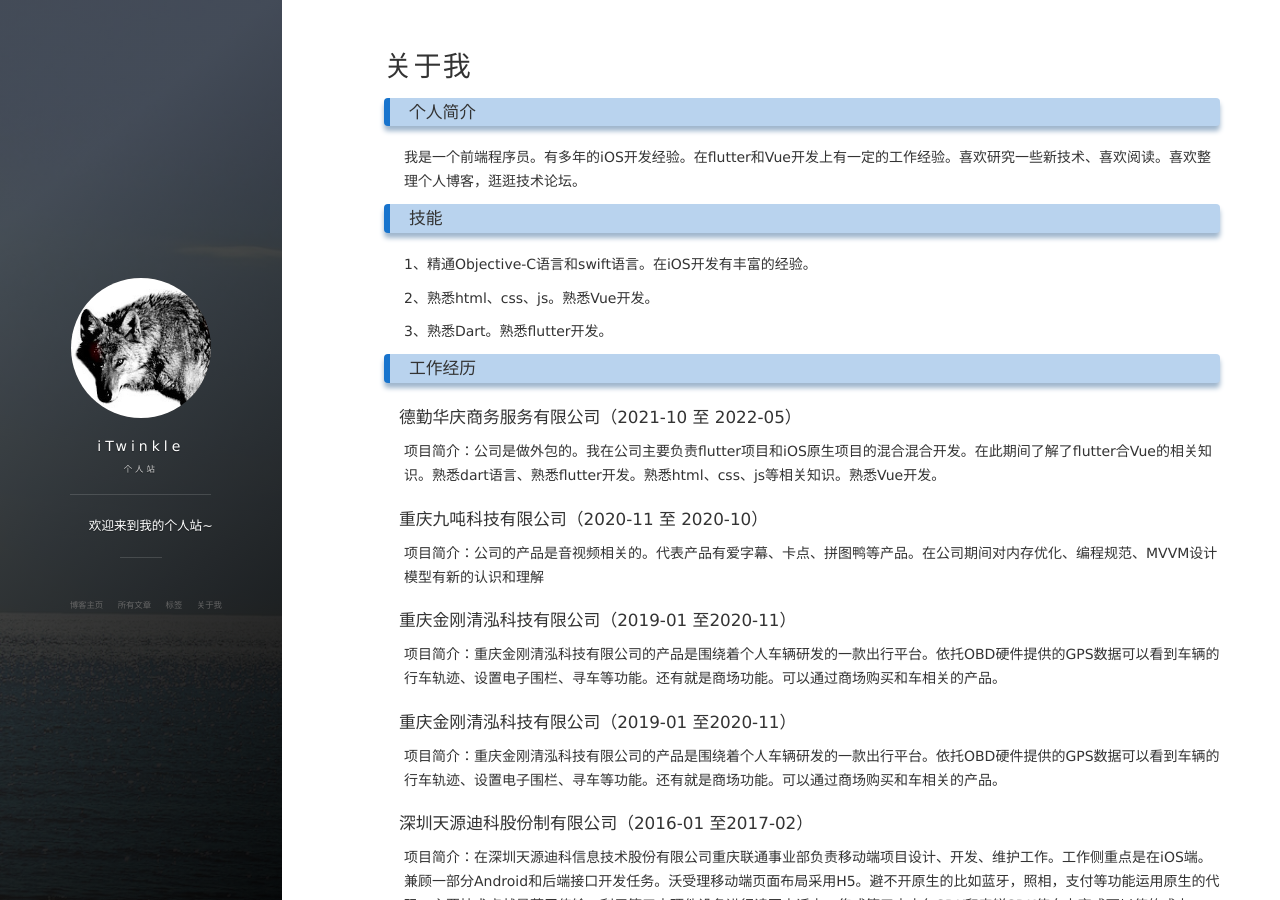
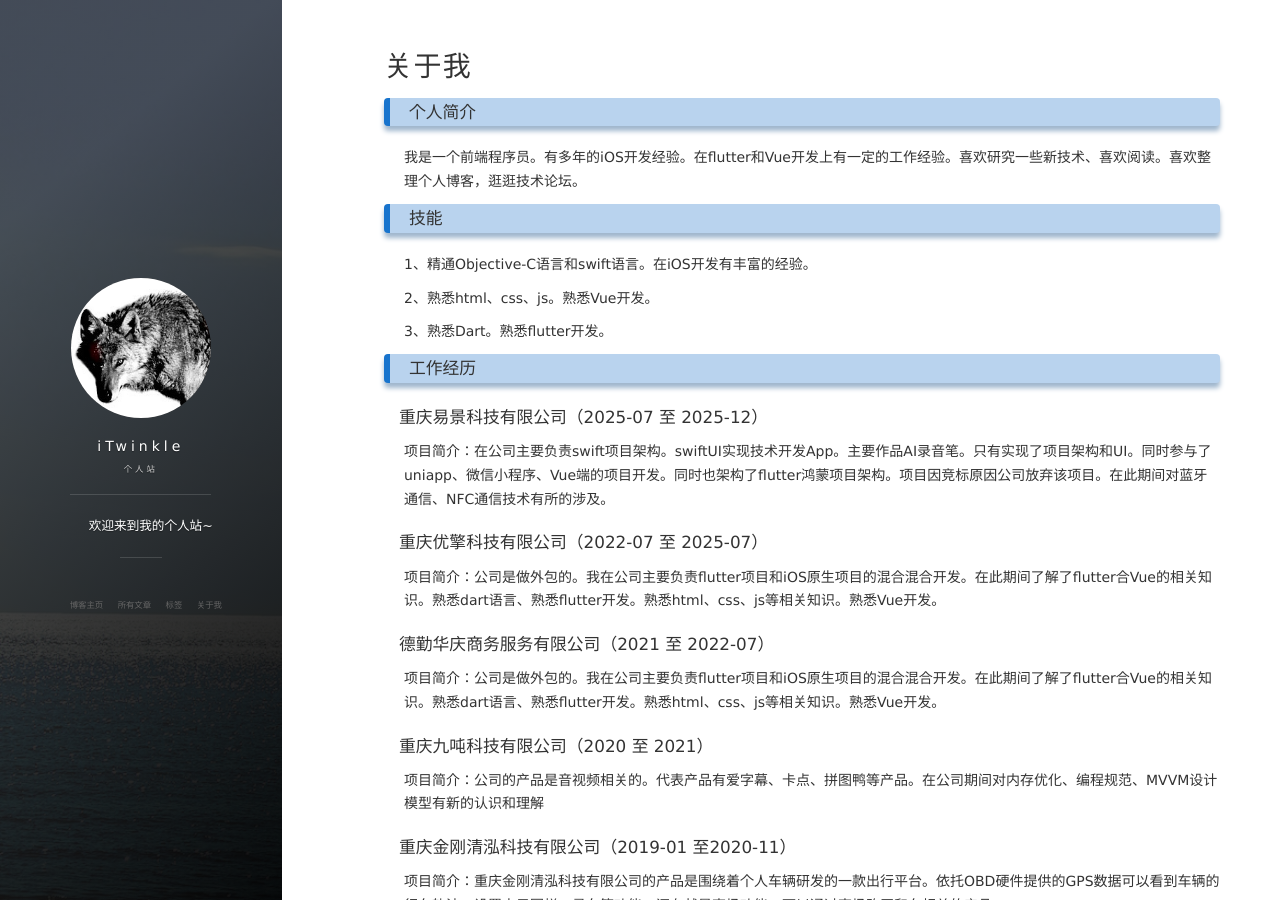
Before and after one commit to iTwinkle/iTwinkle.github.io, a Jekyll site: the page built from about.md, in a window 1280 px wide and 900 px high. Built offline with Jekyll 4.4.1, drawn with Linux system fonts in a browser that asks for light colours; nearby versions of some CDN libraries; comment, search, counter and statistics services are not loaded; some of the changed text lies outside the part shown.

Commit message:
个人简历

```diff
--- a/about.md
+++ b/about.md
@@ -23,12 +23,24 @@ title: 关于我
 <p>
 
 <h3> 工作经历 </h3>
-<h4>德勤华庆商务服务有限公司（2021-10 至 2022-05）</h4>
+
+<h4>重庆易景科技有限公司（2025-07 至 2025-12）</h4>
+<p>
+项目简介：在公司主要负责swift项目架构。swiftUI实现技术开发App。主要作品AI录音笔。只有实现了项目架构和UI。同时参与了uniapp、微信小程序、Vue端的项目开发。同时也架构了flutter鸿蒙项目架构。项目因竞标原因公司放弃该项目。在此期间对蓝牙通信、NFC通信技术有所的涉及。
+<p>
+
+<h4>重庆优擎科技有限公司（2022-07 至 2025-07）</h4>
 <p>
 项目简介：公司是做外包的。我在公司主要负责flutter项目和iOS原生项目的混合混合开发。在此期间了解了flutter合Vue的相关知识。熟悉dart语言、熟悉flutter开发。熟悉html、css、js等相关知识。熟悉Vue开发。
 <p>
 
-<h4> 重庆九吨科技有限公司（2020-11 至 2020-10）</h4>
+
+<h4>德勤华庆商务服务有限公司（2021 至 2022-07）</h4>
+<p>
+项目简介：公司是做外包的。我在公司主要负责flutter项目和iOS原生项目的混合混合开发。在此期间了解了flutter合Vue的相关知识。熟悉dart语言、熟悉flutter开发。熟悉html、css、js等相关知识。熟悉Vue开发。
+<p>
+
+<h4> 重庆九吨科技有限公司（2020 至 2021）</h4>
 <p>
 项目简介：公司的产品是音视频相关的。代表产品有爱字幕、卡点、拼图鸭等产品。在公司期间对内存优化、编程规范、MVVM设计模型有新的认识和理解
 <p>
@@ -38,7 +50,7 @@ title: 关于我
 项目简介：重庆金刚清泓科技有限公司的产品是围绕着个人车辆研发的一款出行平台。依托OBD硬件提供的GPS数据可以看到车辆的行车轨迹、设置电子围栏、寻车等功能。还有就是商场功能。可以通过商场购买和车相关的产品。
 <p>
 
-<h4>重庆金刚清泓科技有限公司（2019-01 至2020-11）</h4>
+<h4>重庆天行者有限科技公司（2017-01 至2019-11）</h4>
 <p>
 项目简介：重庆金刚清泓科技有限公司的产品是围绕着个人车辆研发的一款出行平台。依托OBD硬件提供的GPS数据可以看到车辆的行车轨迹、设置电子围栏、寻车等功能。还有就是商场功能。可以通过商场购买和车相关的产品。
 <p>
```
